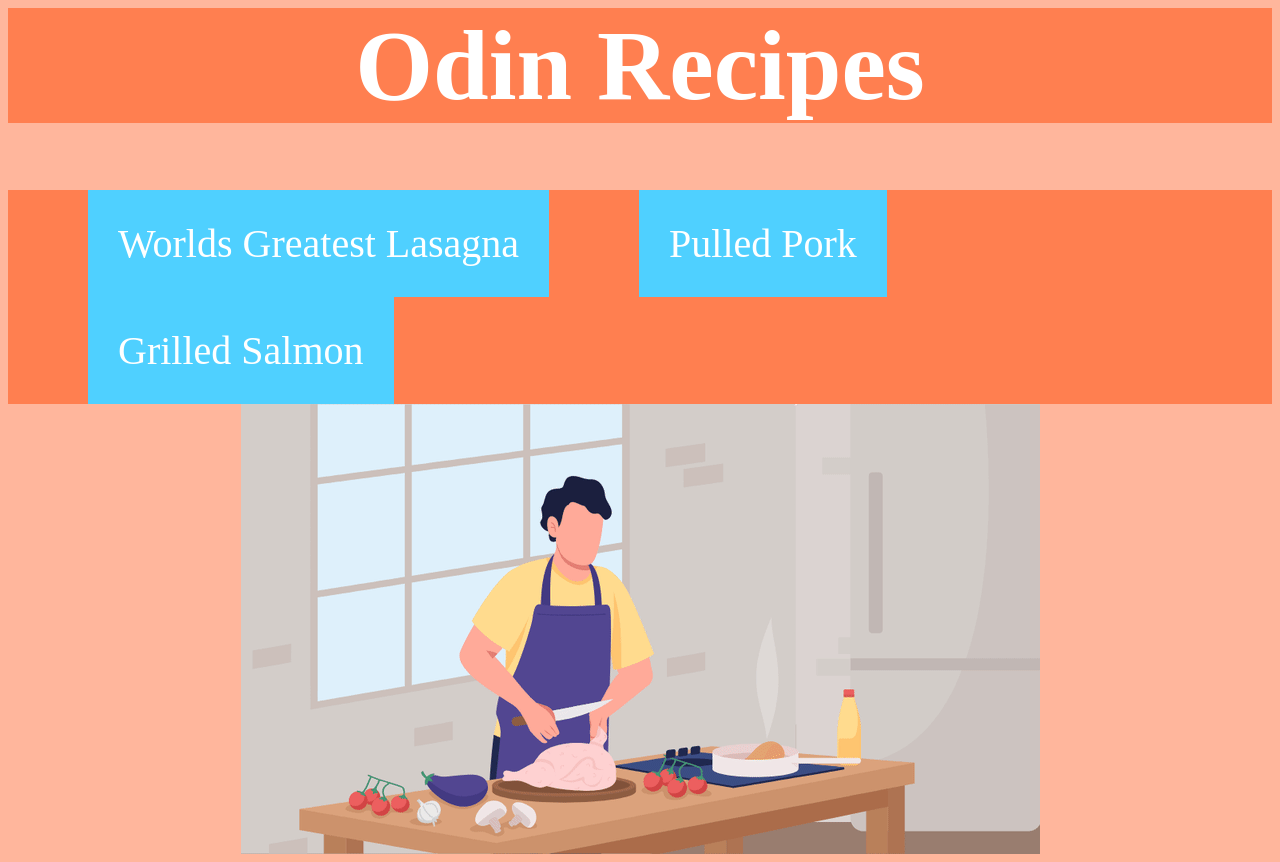
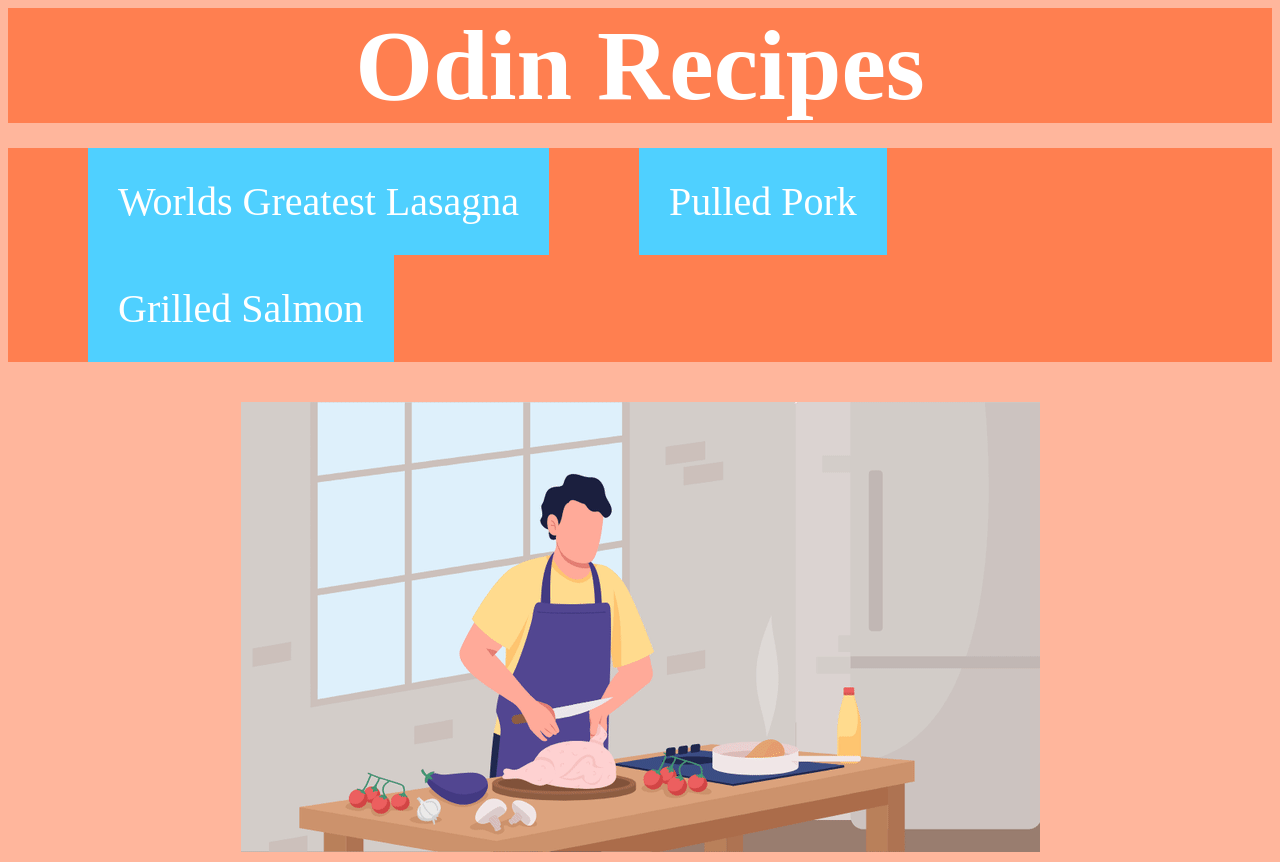
Before and after one commit to NeverMoreDown/odin-recipes, a plain HTML site: page index.html in a window 1280 px wide. Drawn offline with Linux system fonts and the light colour scheme.

Commit message:
edit margin sizes

```diff
--- a/style.css
+++ b/style.css
@@ -8,13 +8,14 @@
     background-color: #ff7f50;
     color: #fff;
     margin-top: 0%;
+    margin-bottom: 25px;
 }
 
 .recipes {
     background-color: #ff7f50;
     font-size: 40px;
     color: #fff;
-    margin: auto;
+    margin-top: 25px;
 }
 
 .recipe {
@@ -49,6 +50,7 @@ a {
 
 #chef {
     display: block;
+    margin-top: 25px;
     margin-left: auto;
     margin-right: auto;
 }
```
